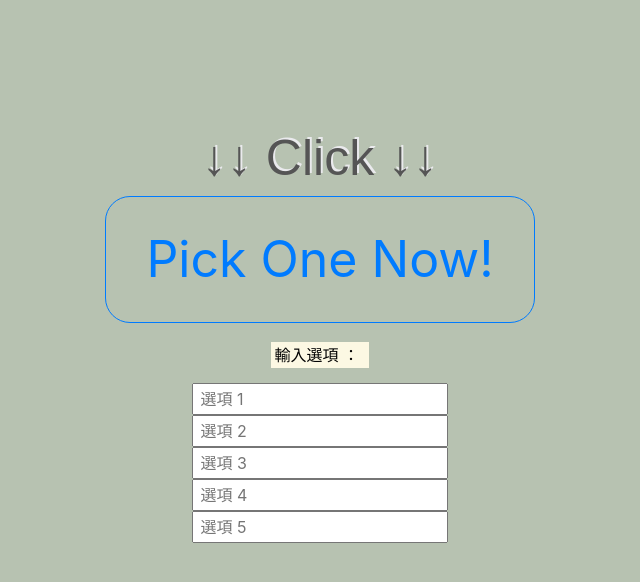
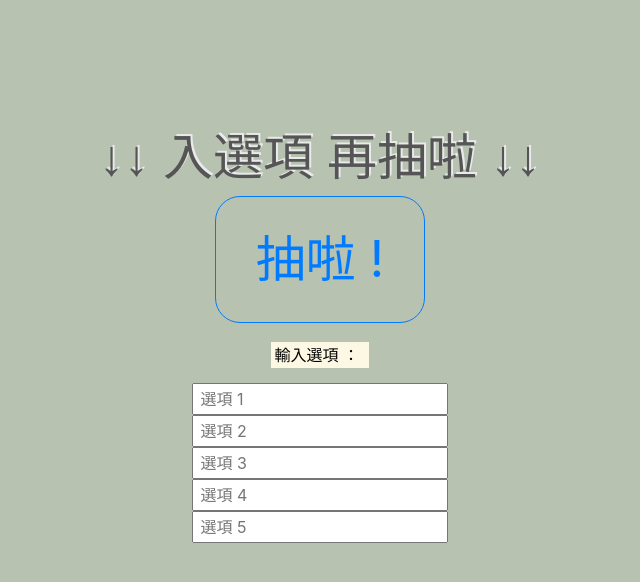
Before and after one commit to kkwong2018/kkwong2018.github.io, a plain HTML site: page v2/index.html in a window 1280 px wide. Shown: the whole page, without its empty margins (320-960 px from the left). Drawn offline with nearby package versions, Linux system fonts and the light colour scheme.

Commit message:
udpate Text

```diff
--- a/v2/index.html
+++ b/v2/index.html
@@ -12,7 +12,7 @@
         <h2>{{ greeting }}</h2>
 
         <button class="btn btn-outline-primary btn-lg"  @click="changeGreeting">
-            Pick One Now!
+            抽啦 !
         </button>
 
         <div class='padding' style="padding: 10px"></div>
--- a/v2/main.js
+++ b/v2/main.js
@@ -1,7 +1,7 @@
 new Vue({
     el: '#app',
     data: {
-        greeting: '↓↓ Click ↓↓',
+        greeting: '↓↓ 入選項  再抽啦 ↓↓',
         input1: '',
         input2: '',
         input3: '',
```
